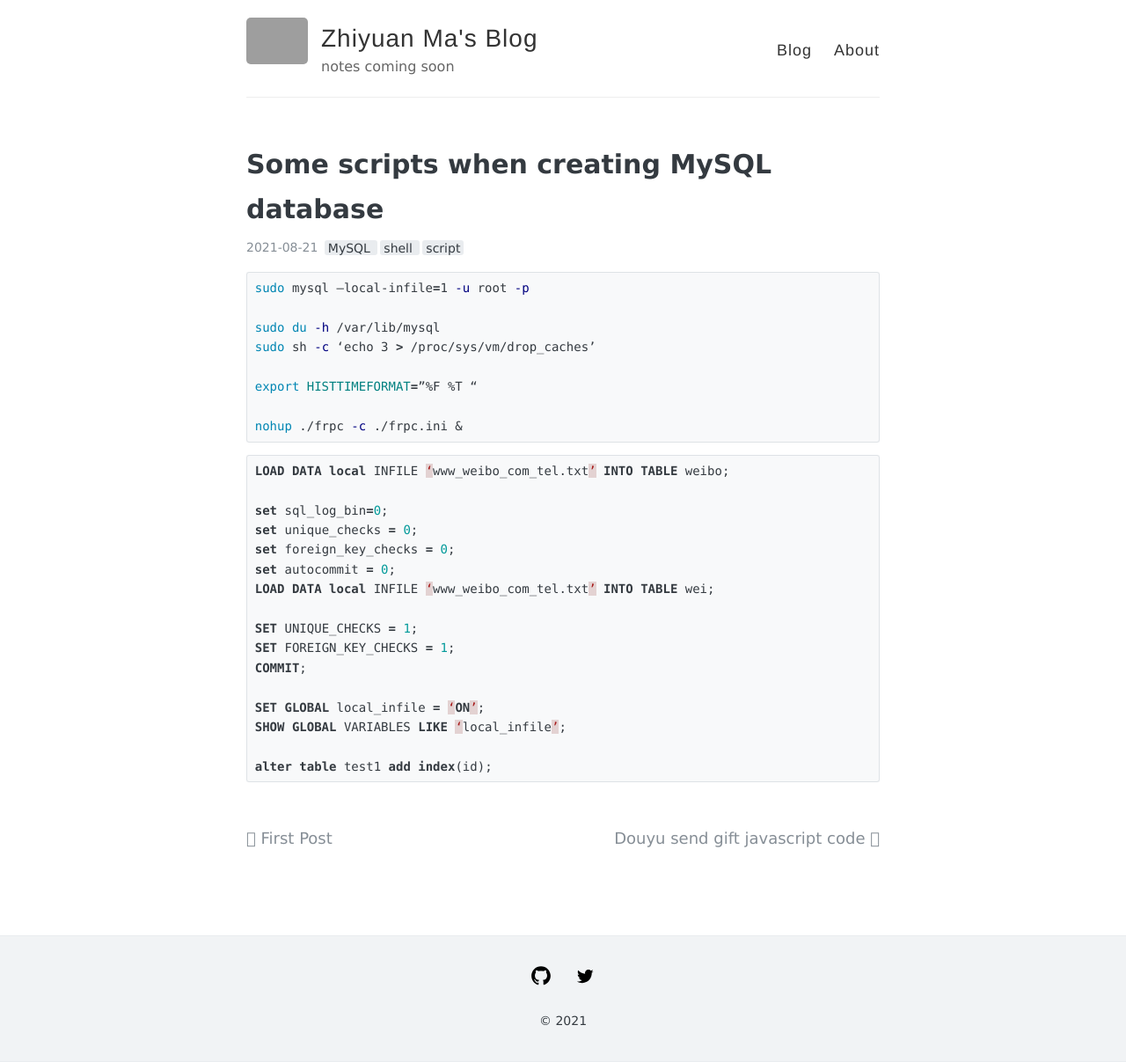
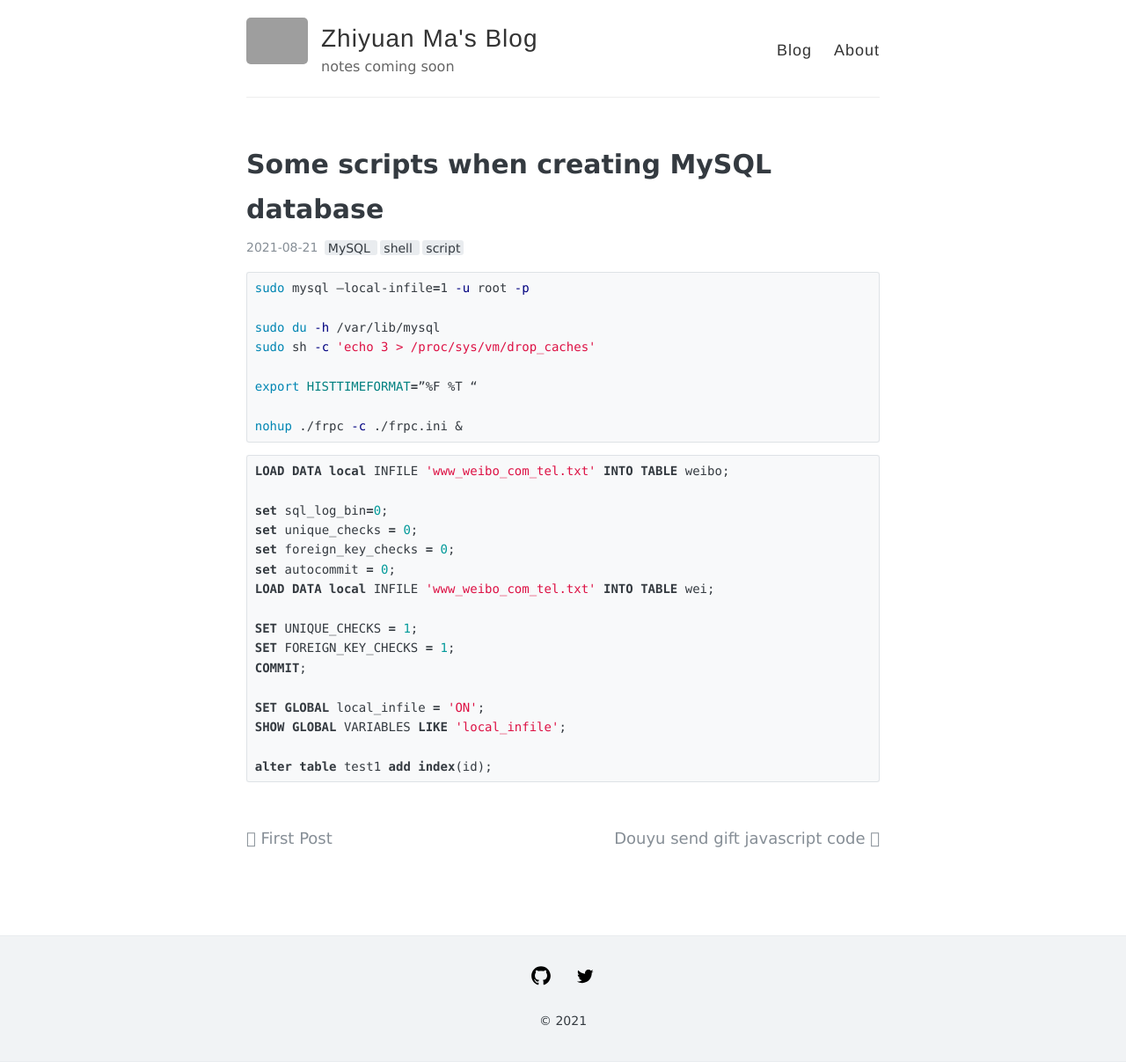
Before and after one commit to ZhiyuanMa2017/ZhiyuanMa2017.github.io, a Jekyll site: the page built from _posts/2021-08-21-mysql.md, in a window 1280 px wide. Shown: the whole page at 88% size. Built offline with Jekyll 4.4.1, drawn with Linux system fonts in a browser that asks for light colours; grey boxes are pictures that could not be loaded.

````diff
--- a/_posts/2021-08-21-mysql.md
+++ b/_posts/2021-08-21-mysql.md
@@ -11,7 +11,7 @@ tags:
 sudo mysql –local-infile=1 -u root -p
 
 sudo du -h /var/lib/mysql
-sudo sh -c ‘echo 3 > /proc/sys/vm/drop_caches’
+sudo sh -c 'echo 3 > /proc/sys/vm/drop_caches'
 
 export HISTTIMEFORMAT=”%F %T “
 
@@ -19,20 +19,20 @@ nohup ./frpc -c ./frpc.ini &
 ```
 
 ```sql
-LOAD DATA local INFILE ‘www_weibo_com_tel.txt’ INTO TABLE weibo;
+LOAD DATA local INFILE 'www_weibo_com_tel.txt' INTO TABLE weibo;
 
 set sql_log_bin=0;
 set unique_checks = 0;
 set foreign_key_checks = 0;
 set autocommit = 0;
-LOAD DATA local INFILE ‘www_weibo_com_tel.txt’ INTO TABLE wei;
+LOAD DATA local INFILE 'www_weibo_com_tel.txt' INTO TABLE wei;
 
 SET UNIQUE_CHECKS = 1;
 SET FOREIGN_KEY_CHECKS = 1;
 COMMIT;
 
-SET GLOBAL local_infile = ‘ON’;
-SHOW GLOBAL VARIABLES LIKE ‘local_infile’;
+SET GLOBAL local_infile = 'ON';
+SHOW GLOBAL VARIABLES LIKE 'local_infile';
 
 alter table test1 add index(id);
 ```
````
